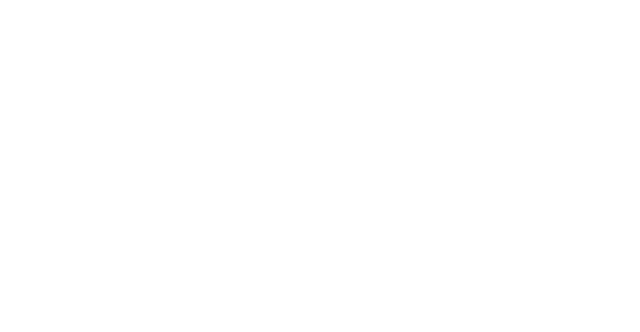
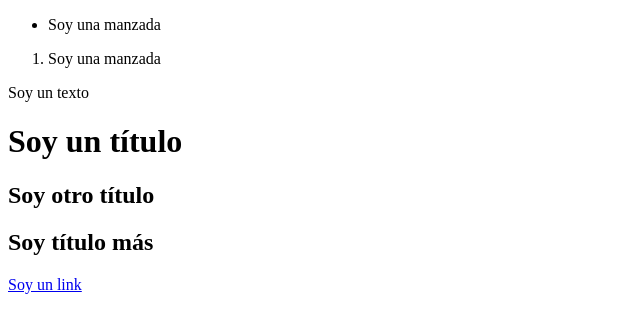
Before and after one commit to Jos017/cursoDefinitivoHTMLyCSSplatzi, a plain HTML site: page index.html in a window 1280 px wide. Shown: the whole page, without its empty margins (0-640 px from the left). Drawn offline with Linux system fonts and the light colour scheme.

Commit message:
Define body basic html structure

```diff
--- a/index.html
+++ b/index.html
@@ -9,6 +9,28 @@
         <link rel="stylesheet" href="./css/style.css">
     </head>
     <body>
-
+        <header>
+            <nav></nav>
+        </header>
+        <main>
+            <section>
+                <article>
+                </article>
+            </section>
+            <ul>
+                <li>Soy una manzada</li>
+            </ul>
+            <ol>
+                <li>Soy una manzada</li>
+            </ol>
+        </main>
+        <footer>
+        </footer>
+        <div></div>
+        <p>Soy un texto</p>
+        <h1>Soy un título</h1>
+        <h2>Soy otro título</h2>
+        <h2>Soy título más</h2>
+        <a href="#">Soy un link</a>
     </body>
 </html>
```
